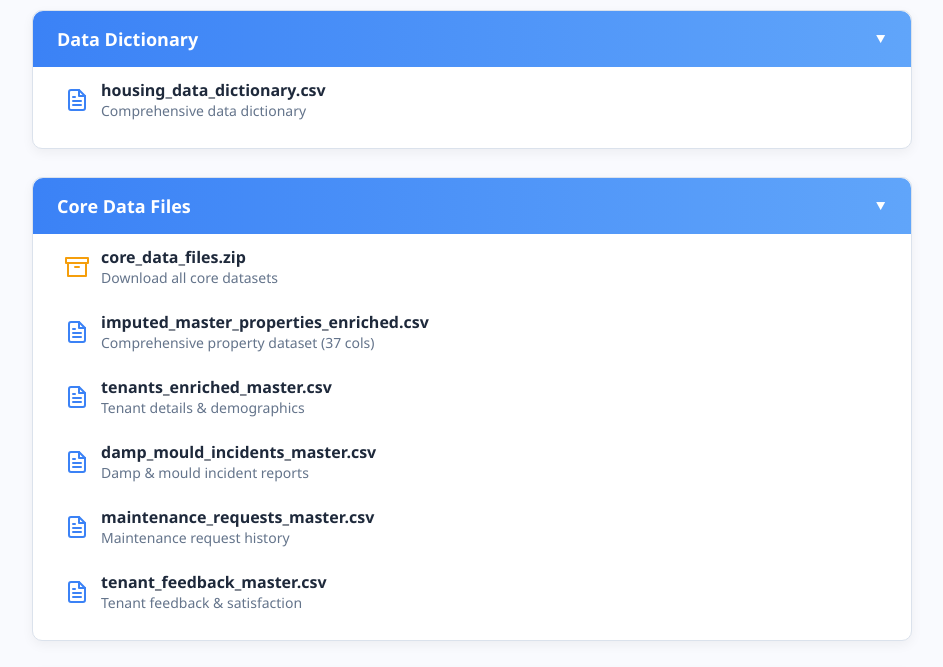
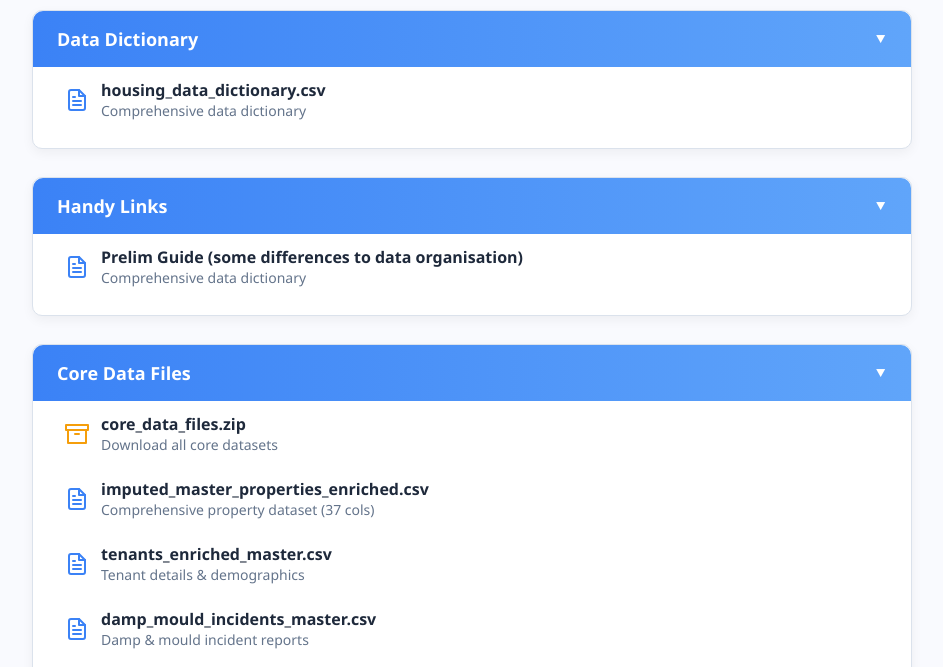
Before and after one commit to kittypony123/kittypony123.github.io, a plain HTML site: page datadownload.html in a window 1280 px wide. Shown: the part 105-772 px from the top of the page, without its empty margins (168-1111 px from the left). Drawn offline with nearby package versions, Linux system fonts and the light colour scheme.

Commit message:
Update datadownload.html

```diff
--- a/datadownload.html
+++ b/datadownload.html
@@ -49,6 +49,13 @@
       <summary>Data Dictionary</summary>
       <ul class="file-list">
         <li><a href="/files/housing_data_dictionary.csv" class="file-item"><i data-feather="file-text" class="file-icon csv"></i><div class="file-info"><div class="file-name">housing_data_dictionary.csv</div><div class="file-desc">Comprehensive data dictionary </div></div></a></li>
+      </ul>
+    </details>
+	    <!-- ===== Data Dictionary Files ===== -->
+    <details class="file-group" open>
+      <summary>Handy Links</summary>
+      <ul class="file-list">
+        <li><a href="/guide.html" class="file-item"><i data-feather="file-text" class="file-icon csv"></i><div class="file-info"><div class="file-name">Prelim Guide (some differences to data organisation)</div><div class="file-desc">Comprehensive data dictionary </div></div></a></li>
       </ul>
     </details>
     <!-- ===== Core Data Files ===== -->
```
